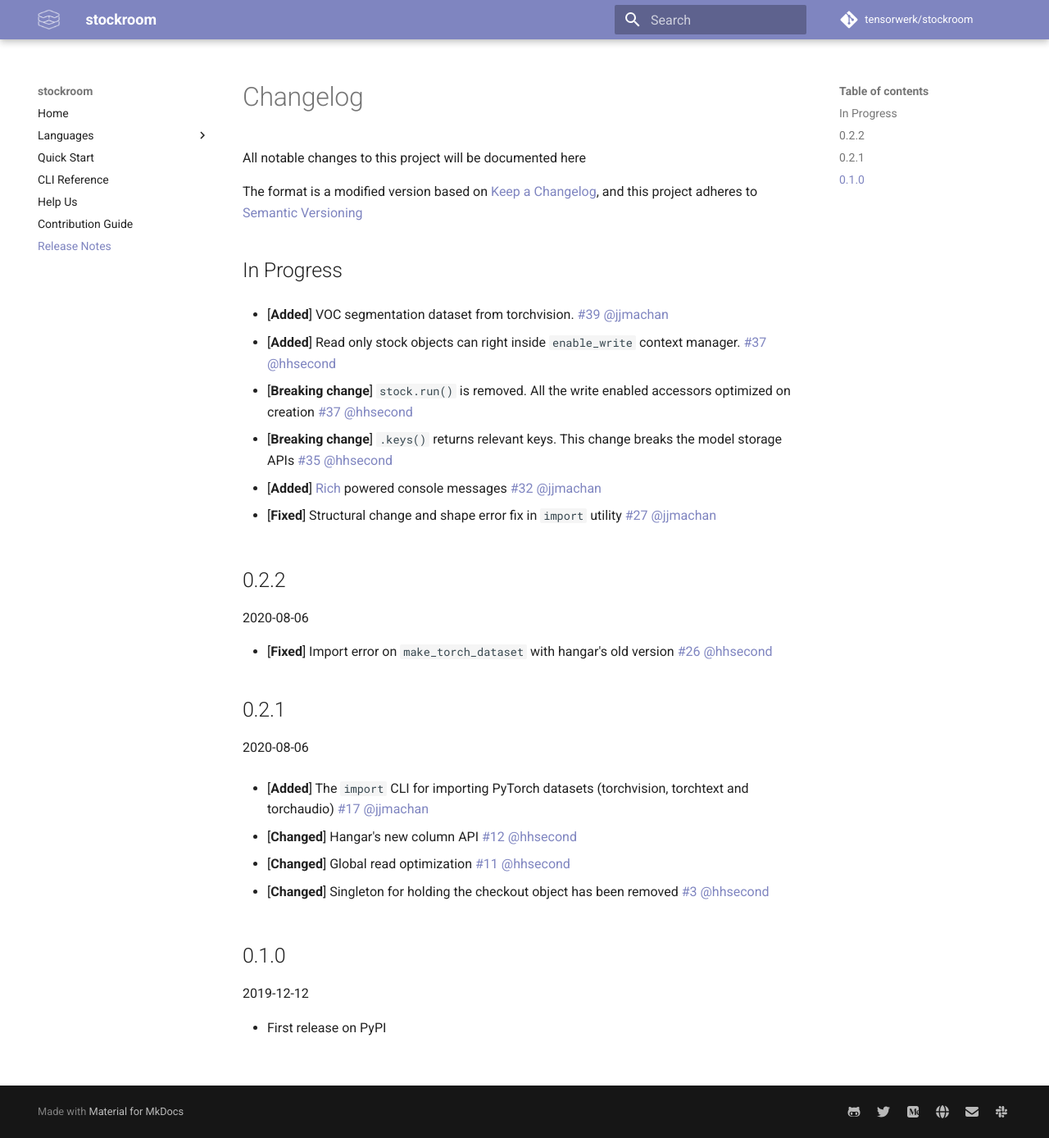
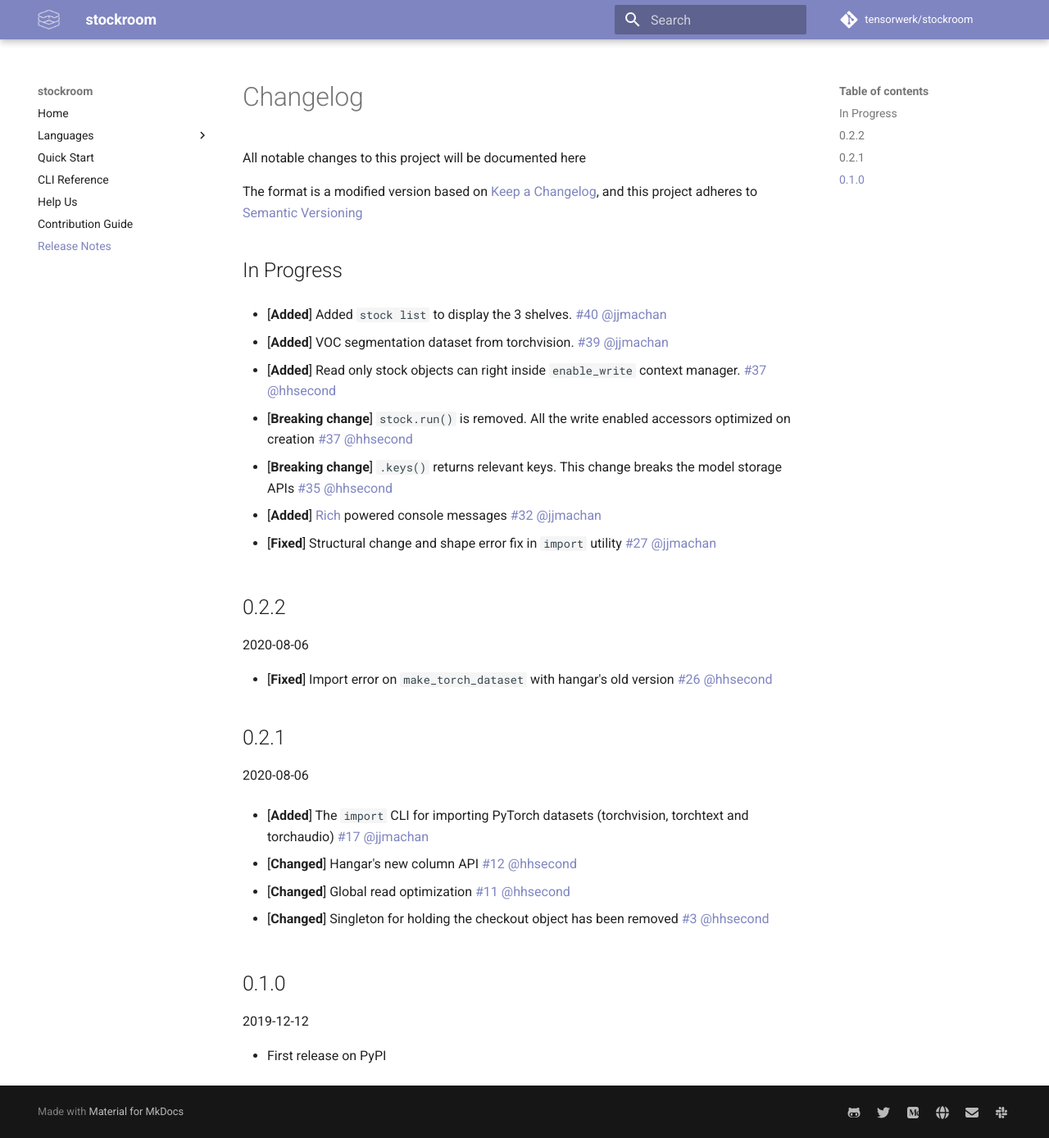
Before and after one commit to tensorwerk/stockroom, an MkDocs documentation site: the page built from docs/changelog.md, in a window 1280 px wide and 1388 px high. Shown: the whole window at 82% size. Built offline with MkDocs 1.6.1 and Material for MkDocs 9.7.7, drawn with Linux system fonts in a browser that asks for light colours; comment, search, counter and statistics services are not loaded.

Commit message:
added changelog

```diff
--- a/docs/changelog.md
+++ b/docs/changelog.md
@@ -7,6 +7,8 @@ and this project adheres to [Semantic Versioning](https://semver.org/spec/v2.0.0
 
 
 ## In Progress
+
+* [**Added**] Added `stock list` to display the 3 shelves. [#40](https://github.com/tensorwerk/stockroom/pull/40) [@jjmachan](https://github.com/jjmachan)
 
 * [**Added**] VOC segmentation dataset from torchvision. [#39](https://github.com/tensorwerk/stockroom/pull/39) [@jjmachan](https://github.com/jjmachan)
 
```
